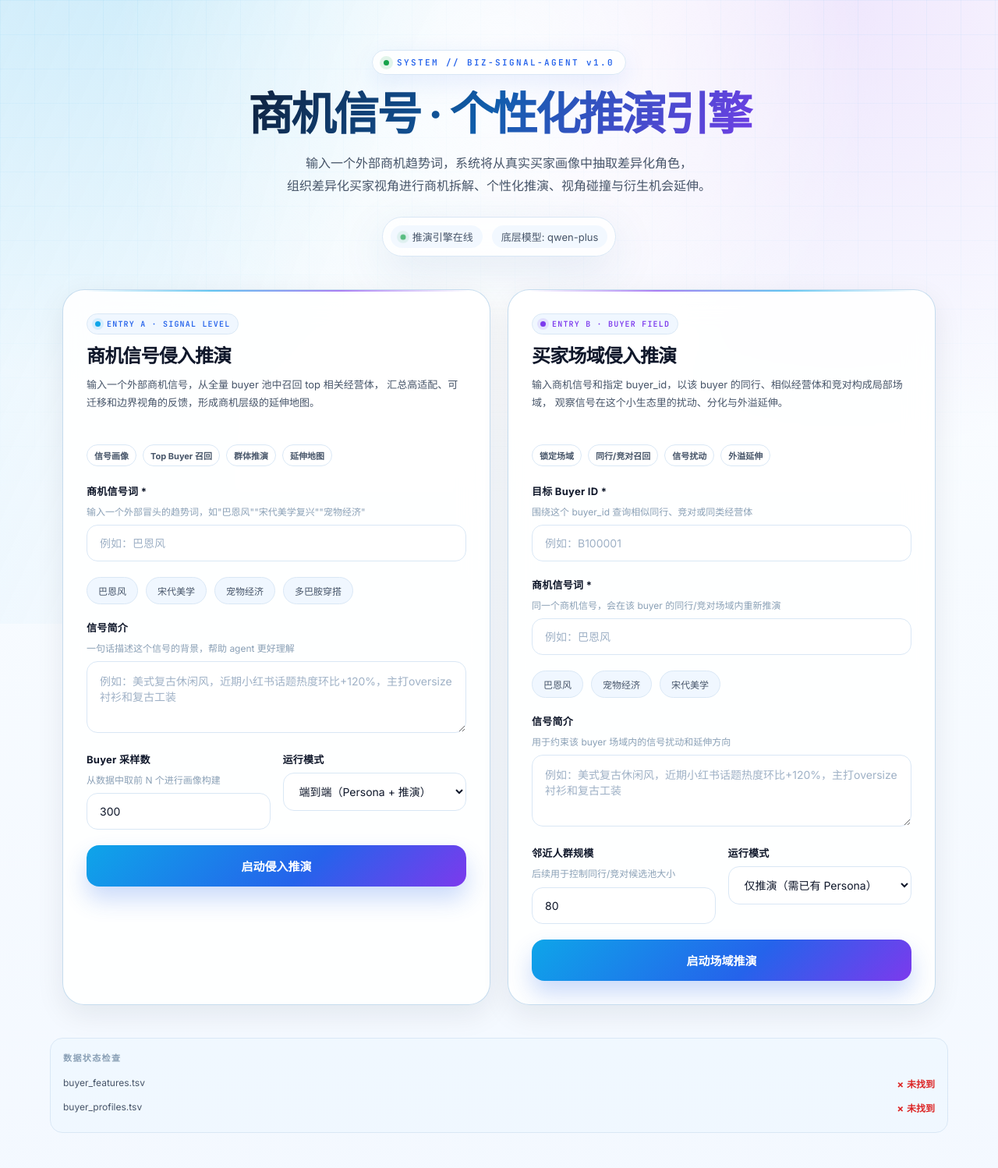
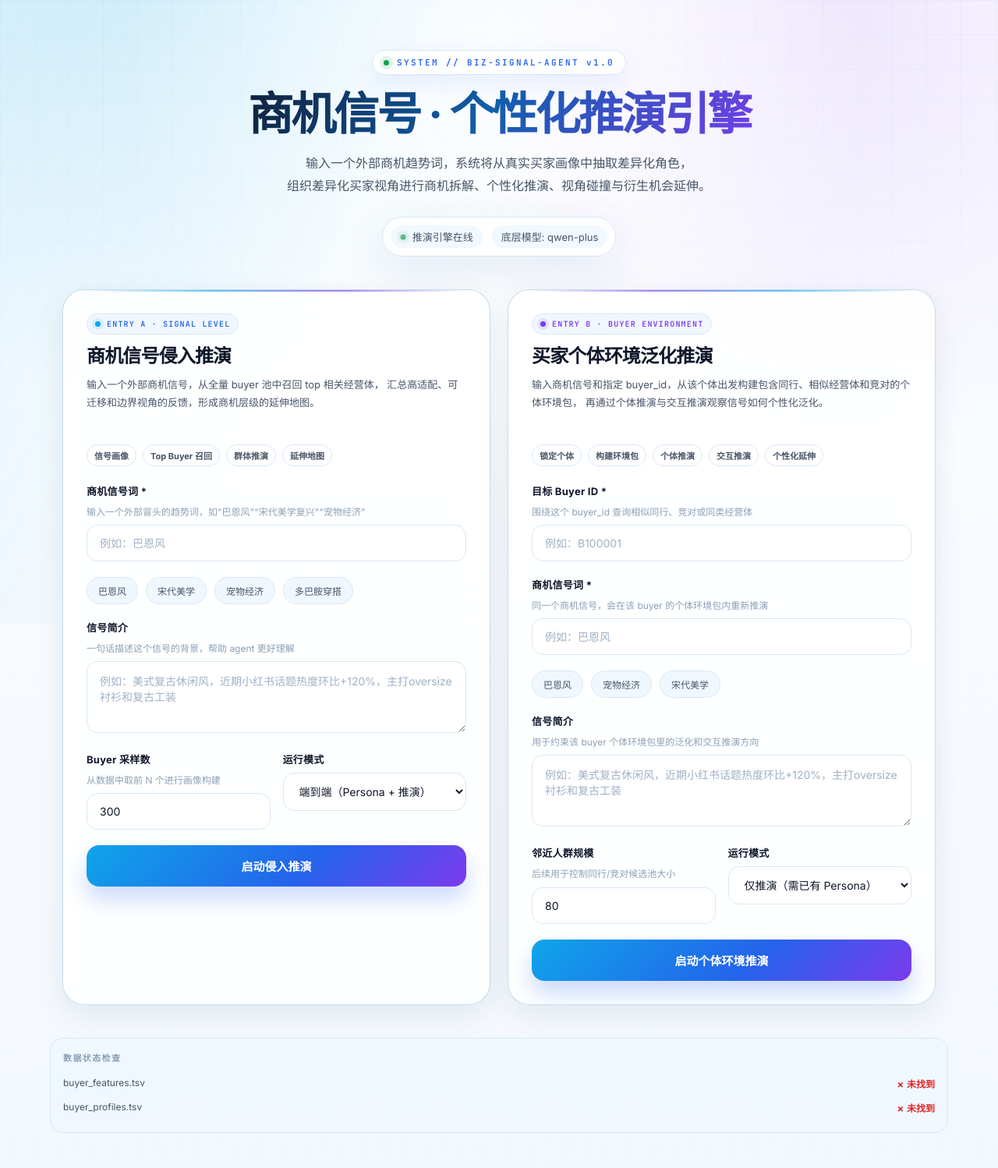
Before and after one commit to heroofzhiwei-ops/buss_simulation, a Flask app: page / in a window 1280 px wide. Shown: the top 1498 px of the page at 78% size. Run offline with Flask 3, Linux system fonts and the light colour scheme; data that the repository does not hold is empty.

Commit message:
Rename buyer entry to individual environment inference
Co-authored-by: heroofzhiwei-ops <heroofzhiwei-ops@users.noreply.github.com>

```diff
--- a/templates/index.html
+++ b/templates/index.html
@@ -806,17 +806,18 @@
     </div>
 
     <div class="entry-card buyer-entry">
-      <div class="entry-kicker">ENTRY B · BUYER FIELD</div>
-      <h2>买家场域侵入推演</h2>
+      <div class="entry-kicker">ENTRY B · BUYER ENVIRONMENT</div>
+      <h2>买家个体环境泛化推演</h2>
       <p class="entry-desc">
-        输入商机信号和指定 buyer_id，以该 buyer 的同行、相似经营体和竞对构成局部场域，
-        观察信号在这个小生态里的扰动、分化与外溢延伸。
+        输入商机信号和指定 buyer_id，从该个体出发构建包含同行、相似经营体和竞对的个体环境包，
+        再通过个体推演与交互推演观察信号如何个性化泛化。
       </p>
       <div class="entry-flow">
-        <span class="flow-step">锁定场域</span>
-        <span class="flow-step">同行/竞对召回</span>
-        <span class="flow-step">信号扰动</span>
-        <span class="flow-step">外溢延伸</span>
+        <span class="flow-step">锁定个体</span>
+        <span class="flow-step">构建环境包</span>
+        <span class="flow-step">个体推演</span>
+        <span class="flow-step">交互推演</span>
+        <span class="flow-step">个性化延伸</span>
       </div>
 
       <form class="entry-form" id="buyerSignalForm" data-entry-mode="buyer">
@@ -828,7 +829,7 @@
 
         <div class="form-group">
           <label>商机信号词 *</label>
-          <div class="hint">同一个商机信号，会在该 buyer 的同行/竞对场域内重新推演</div>
+          <div class="hint">同一个商机信号，会在该 buyer 的个体环境包内重新推演</div>
           <input type="text" name="signalWord" placeholder="例如：巴恩风" required>
         </div>
 
@@ -840,7 +841,7 @@
 
         <div class="form-group">
           <label>信号简介</label>
-          <div class="hint">用于约束该 buyer 场域内的信号扰动和延伸方向</div>
+          <div class="hint">用于约束该 buyer 个体环境包里的泛化和交互推演方向</div>
           <textarea name="signalBrief" placeholder="例如：美式复古休闲风，近期小红书话题热度环比+120%，主打oversize衬衫和复古工装"></textarea>
         </div>
 
@@ -859,7 +860,7 @@
           </div>
         </div>
 
-        <button type="submit" class="btn-submit">启动场域推演</button>
+        <button type="submit" class="btn-submit">启动个体环境推演</button>
       </form>
     </div>
   </div>
@@ -1096,11 +1097,11 @@ forms.forEach(form => form.addEventListener('submit', async (e) => {
   }
 
   addLogLine('正在初始化推演引擎...', 'info');
-  addLogLine(`入口类型: ${entryMode === 'buyer' ? '买家场域侵入推演' : '商机信号侵入推演'}`, 'info');
+  addLogLine(`入口类型: ${entryMode === 'buyer' ? '买家个体环境泛化推演' : '商机信号侵入推演'}`, 'info');
   addLogLine(`商机信号: ${signalWord}`, 'progress');
   if (entryMode === 'buyer') {
     addLogLine(`目标 Buyer ID: ${buyerId}`, 'progress');
-    addLogLine('当前前端已携带 buyer_id 参数，后端同行/竞对场域查询将在下一步接入', 'warn');
+    addLogLine('当前前端已携带 buyer_id 参数，后端个体环境包查询将在下一步接入', 'warn');
   }
   addLogLine(`运行模式: ${runStage}`, 'info');
   addLogLine(`采样数量: ${sampleLimit}`, 'info');
```
Also changed, not shown: data/output/entry_preview.html (+14 -13 lines).
